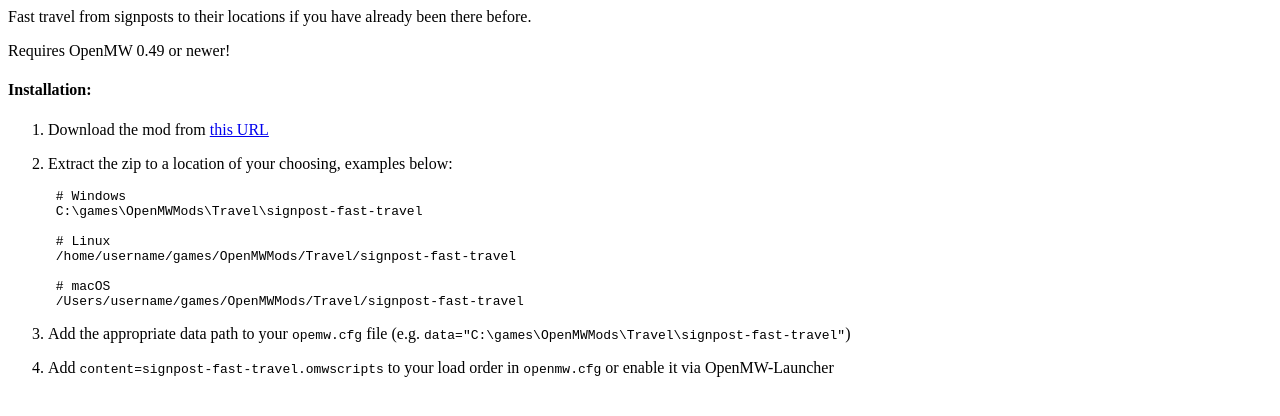
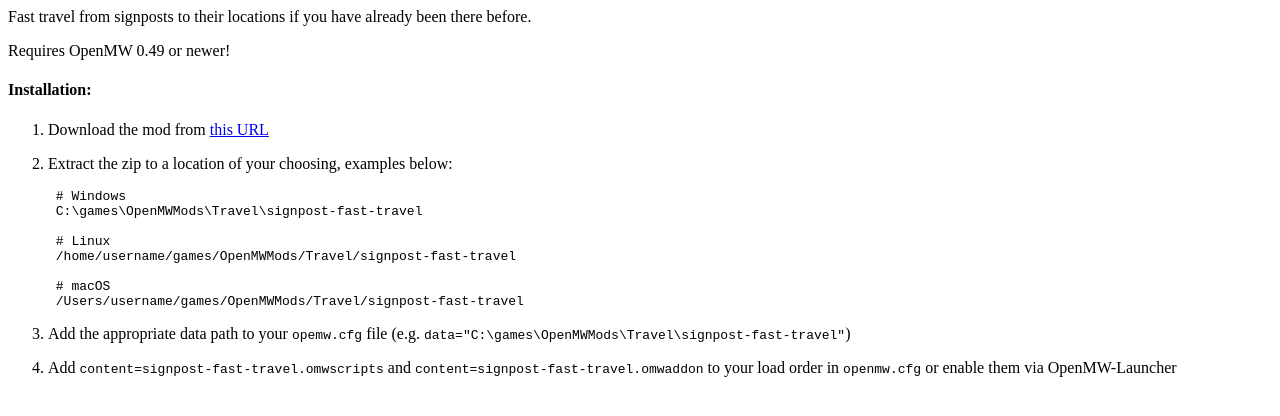
Before and after one commit to dwing4g/signpost-fast-travel, a plain HTML site: page web/site/index.html in a window 1280 px wide. Drawn offline with Linux system fonts and the light colour scheme.

Commit message:
Here too

```diff
--- a/web/site/index.html
+++ b/web/site/index.html
@@ -27,8 +27,8 @@
      </p>
     </li>
     <li>
-     <p>
-      Add <code>content=signpost-fast-travel.omwscripts</code> to your load order in <code>openmw.cfg</code> or enable it via OpenMW-Launcher
+      <p>
+        Add <code>content=signpost-fast-travel.omwscripts</code> and <code>content=signpost-fast-travel.omwaddon</code> to your load order in <code>openmw.cfg</code> or enable them via OpenMW-Launcher
      </p>
     </li>
 </ol>
```
